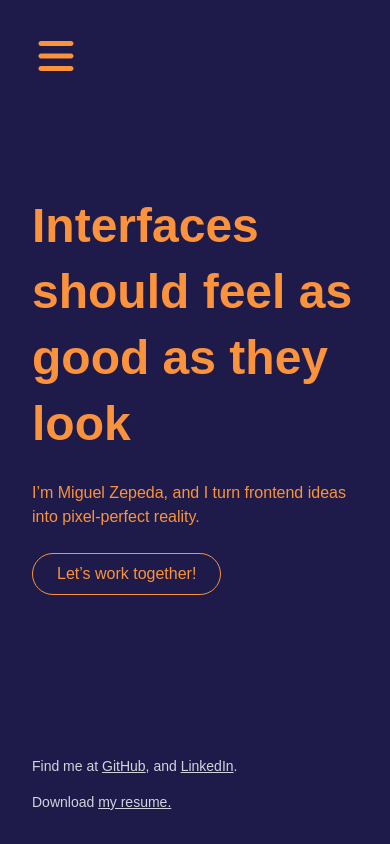
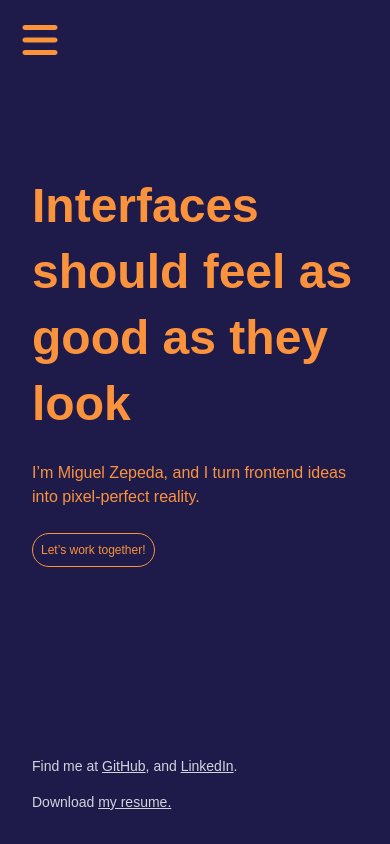
Before and after one commit to MoBBsKiLLz/my-portfolio, a Next.js app: page / in a window 390 px wide. Built offline with nearby package versions, Linux system fonts and the light colour scheme; grey boxes are pictures that could not be loaded; a web font is replaced by a local one.

Commit message:
Fixed mobile responsiveness, moved menu button to it's own component and fixed styling issues

```diff
--- a/components/LeftColumn.js
+++ b/components/LeftColumn.js
@@ -1,37 +1,14 @@
 import { motion } from "framer-motion";
-import { useState } from "react";
 
 export default function LeftColumn() {
-  const [menuOpen, setMenuOpen] = useState(false);
-
   return (
     <motion.div
       initial={{ width: "100%", opacity: 1 }}
       animate={{ width: "50%", opacity: 2 }}
       transition={{ duration: 1.5, ease: "easeOut" }}
-      className="flex flex-col justify-between h-full p-8 fixed left-0 top-0 bottom-0 bg-indigo-950 z-10"
+      className="flex flex-col justify-between h-full p-8 lg:fixed left-0 top-0 bottom-0 bg-indigo-950 z-10"
     >
-      <div className="flex flex-col justify-between h-full p-8 md:w-[50%] fixed left-0 top-0 bottom-0 z-10">
-        {/* Top: Menu Button */}
-        <header className="flex justify-between items-center relative z-40">
-          <button
-            className={`w-12 h-12 flex items-center justify-center duration-300 ease-in-out border-none rounded ${menuOpen ? "bg-orange-400 border-orange-400" : ""}`}
-            onClick={() => setMenuOpen(!menuOpen)}
-            aria-label="Toggle menu"
-          >
-            <svg
-              xmlns="http://www.w3.org/2000/svg"
-              viewBox="0 0 448 512"
-              display= "block"
-              className={`w-10 h-10 fill-current ${
-                menuOpen ? "text-indigo-950" : "text-orange-400"
-              }`}
-            >
-              <path d="M0 96C0 78.3 14.3 64 32 64l384 0c17.7 0 32 14.3 32 32s-14.3 32-32 32L32 128C14.3 128 0 113.7 0 96zM0 256c0-17.7 14.3-32 32-32l384 0c17.7 0 32 14.3 32 32s-14.3 32-32 32L32 288c-17.7 0-32-14.3-32-32zM448 416c0 17.7-14.3 32-32 32L32 448c-17.7 0-32-14.3-32-32s14.3-32 32-32l384 0c17.7 0 32 14.3 32 32z"/>
-            </svg>
-          </button>
-        </header>
-
+      <div className="flex flex-col justify-between h-full p-8 lg:w-[50%] fixed left-0 top-0 bottom-0 z-10">
         {/* Intro */}
         <div className="flex-1 flex items-center overflow-y-auto relative z-10 text-orange-400">
           <div className="space-y-6">
@@ -83,37 +60,6 @@ export default function LeftColumn() {
             </a>
           </p>
         </footer>
-
-        {/* Overlay Menu */}
-        <div
-          className={`absolute top-24 left-6 right-6 bg-white shadow-xl rounded-lg p-6 z-20 transition-all duration-300 ease-in-out ${
-            menuOpen
-              ? "opacity-100 translate-y-0 pointer-events-auto"
-              : "opacity-0 -translate-y-4 pointer-events-none"
-          }`}
-        >
-          <nav className="space-y-4">
-            {[
-              {
-                title: "About",
-                desc: "Delicately tender with a slice of cheese.",
-              },
-              {
-                title: "Skills",
-                desc: "Our great selection from the best in town.",
-              },
-              {
-                title: "Contact",
-                desc: "A superb choice to finish the day."
-              },
-            ].map((item) => (
-              <div key={item.title}>
-                <h4 className="text-lg font-semibold">{item.title}</h4>
-                <p className="text-sm text-gray-600">{item.desc}</p>
-              </div>
-            ))}
-          </nav>
-        </div>
       </div>
     </motion.div>
   );
--- /dev/null
+++ b/components/LeftColumnMobile.js
@@ -0,0 +1,58 @@
+export default function LeftColumnMobile() {
+
+  return (
+    <div className="bg-indigo-950 text-orange-400 flex flex-col justify-between min-h-screen min-w-screen px-8 py-8">
+      {/* Intro */}
+      <div className="flex-1 flex items-center overflow-y-auto relative z-10 text-orange-400">
+        <div className="space-y-6">
+          <h1 className="text-5xl font-bold leading-snug">
+            Interfaces should feel as good as they look
+          </h1>
+          <p className="text-base">
+            I’m Miguel Zepeda, and I turn frontend ideas into pixel-perfect
+            reality.
+          </p>
+          <button className="mt-4 px-2 py-2 bg-indigo-950 text-orange-400 border border-orange-400 rounded-full hover:bg-orange-400 hover:text-indigo-1000 transition">
+            <p className="text-xs">Let’s work together!</p>
+          </button>
+        </div>
+      </div>
+
+      {/* Footer */}
+      <footer className="mt-12 space-y-4 relative z-10">
+        <p className="text-sm text-gray-300">
+          Find me at{" "}
+          <a
+            href="https://github.com/MoBBsKiLLz"
+            className="underline hover:no-underline"
+            target="_blank"
+            rel="noopener noreferrer"
+          >
+            GitHub
+          </a>
+          , and{" "}
+          <a
+            href="https://www.linkedin.com/in/miguelzepeda1989/"
+            className="underline hover:no-underline"
+            target="_blank"
+            rel="noopener noreferrer"
+          >
+            LinkedIn
+          </a>
+          .
+        </p>
+        <p className="text-sm text-gray-300">
+          Download{" "}
+          <a
+            href="/resume.docx"
+            className="underline hover:no-underline"
+            target="_blank"
+            rel="noopener noreferrer"
+          >
+            my resume.
+          </a>
+        </p>
+      </footer>
+    </div>
+  );
+}
--- /dev/null
+++ b/components/MenuToggle.js
@@ -0,0 +1,64 @@
+'use client';
+
+import { useState } from 'react';
+
+export default function MenuToggle() {
+  const [menuOpen, setMenuOpen] = useState(false);
+
+  return (
+    <>
+      {/* Menu Button */}
+      <header className="fixed top-0 left-0 lg:w-[50%] z-50 py-4 px-4 flex justify-start">
+        <button
+          className={`w-12 h-12 flex items-center justify-center duration-300 ease-in-out border-none rounded ${
+            menuOpen ? "bg-orange-400 border-indigo-950" : "bg-indigo-950"
+          }`}
+          onClick={() => setMenuOpen(!menuOpen)}
+          aria-label="Toggle menu"
+        >
+          <svg
+            xmlns="http://www.w3.org/2000/svg"
+            viewBox="0 0 448 512"
+            display="block"
+            className={`w-10 h-10 fill-current ${
+              menuOpen ? "text-indigo-950" : "text-orange-400"
+            }`}
+          >
+            <path d="M0 96C0 78.3 14.3 64 32 64h384c17.7 0 32 14.3 32 32s-14.3 32-32 32H32C14.3 128 0 113.7 0 96zm0 160c0-17.7 14.3-32 32-32h384c17.7 0 32 14.3 32 32s-14.3 32-32 32H32c-17.7 0-32-14.3-32-32zm448 160c0 17.7-14.3 32-32 32H32c-17.7 0-32-14.3-32-32s14.3-32 32-32h384c17.7 0 32 14.3 32 32z" />
+          </svg>
+        </button>
+      </header>
+
+      {/* Overlay Menu */}
+      <div
+        className={`fixed top-20 left-6 right-6 bg-white lg:w-[30%] shadow-xl rounded-lg p-6 z-40 transition-all duration-300 ease-in-out ${
+          menuOpen
+            ? "opacity-100 translate-y-0 pointer-events-auto"
+            : "opacity-0 -translate-y-4 pointer-events-none"
+        }`}
+      >
+        <nav className="space-y-4">
+          {[
+            {
+              title: "About",
+              desc: "Delicately tender with a slice of cheese.",
+            },
+            {
+              title: "Skills",
+              desc: "Our great selection from the best in town.",
+            },
+            {
+              title: "Contact",
+              desc: "A superb choice to finish the day.",
+            },
+          ].map((item) => (
+            <div key={item.title}>
+              <h4 className="text-lg font-semibold">{item.title}</h4>
+              <p className="text-sm text-gray-600">{item.desc}</p>
+            </div>
+          ))}
+        </nav>
+      </div>
+    </>
+  );
+}
--- a/components/RightColumn.js
+++ b/components/RightColumn.js
@@ -3,8 +3,10 @@ import { useRef } from "react";
 import { useScroll, useTransform, motion } from "framer-motion";
 import HeroSection from "./sections/HeroSection";
 import AboutSection from "./sections/AboutSection";
+import LeftColumnMobile from "./LeftColumnMobile"
+import StackedSection from "./StackedSection";
 
-export default function RightColumn() {
+export default function RightColumn({ includeMobileIntro = false }) {
   const scrollRef = useRef(null);
   const { scrollYProgress } = useScroll({
     container: scrollRef,
@@ -13,12 +15,16 @@ export default function RightColumn() {
   const y = useTransform(scrollYProgress, [0.1, 0.5], ["100%", "0%"]);
   const opacity = useTransform(scrollYProgress, [0.15, 0.4], [0, 1]);
 
-
   return (
     <div
       ref={scrollRef}
-      className="ml-auto lg:w-[50%] h-screen overflow-y-scroll relative z-0 scroll-smooth bg-black"
+      className="ml-auto w-full min-h-screen h-screen overflow-y-scroll relative z-0 scroll-smooth bg-white"
     >
+      {includeMobileIntro && (
+        <StackedSection sectionId="intro">
+          <LeftColumnMobile />
+        </StackedSection>
+      )}
       {/* Fixed hero section */}
       <div className="sticky top-0 w-full h-screen z-10">
         {/* Hero section in normal flow */}
--- /dev/null
+++ b/components/StackedSection.js
@@ -0,0 +1,17 @@
+// components/StackedSection.js
+import { motion } from "framer-motion";
+
+export default function StackedSection({ children, sectionId }) {
+  return (
+    <motion.section
+      id={sectionId}
+      initial={{ opacity: 0, y: 50 }}
+      whileInView={{ opacity: 1, y: 0 }}
+      viewport={{ once: true, amount: 0.3 }}
+      transition={{ duration: 0.6, ease: "easeOut" }}
+      className="min-h-screen w-full flex items-center justify-center px-0 py-0"
+    >
+      <div className="w-full max-w-4xl">{children}</div>
+    </motion.section>
+  );
+}
--- a/pages/index.js
+++ b/pages/index.js
@@ -1,11 +1,30 @@
-import LeftColumn from '../components/LeftColumn';
-import RightColumn from '../components/RightColumn';
+import LeftColumn from "../components/LeftColumn";
+import RightColumn from "../components/RightColumn";
+import useIsMobile from "../utils/useIsMobile";
+import MenuToggle from "../components/MenuToggle";
 
 export default function Home() {
-    return (
-        <div className="flex flex-col lg:flex-row relative h-screen">
+  const isMobile = useIsMobile();
+
+  return (
+    <div className="relative">
+      {/* Always-visible menu toggle */}
+      <MenuToggle />
+
+      {/* Page Layout */}
+      <div className="flex flex-col lg:flex-row h-screen lg:h-full">
+        {/* Desktop-only LeftColumn */}
+        {!isMobile && (
+          <div className="hidden lg:block lg:w-[50%]">
             <LeftColumn />
-            <RightColumn />
+          </div>
+        )}
+
+        {/* RightColumn always visible */}
+        <div className="w-full lg:w-[50%]">
+          <RightColumn includeMobileIntro={isMobile} />
         </div>
-    );
+      </div>
+    </div>
+  );
 }
--- /dev/null
+++ b/utils/useIsMobile.js
@@ -0,0 +1,14 @@
+import { useEffect, useState } from "react";
+
+export default function useIsMobile(breakpoint = 1024) {
+  const [isMobile, setIsMobile] = useState(false);
+
+  useEffect(() => {
+    const check = () => setIsMobile(window.innerWidth < breakpoint);
+    check();
+    window.addEventListener("resize", check);
+    return () => window.removeEventListener("resize", check);
+  }, [breakpoint]);
+
+  return isMobile;
+}
```
